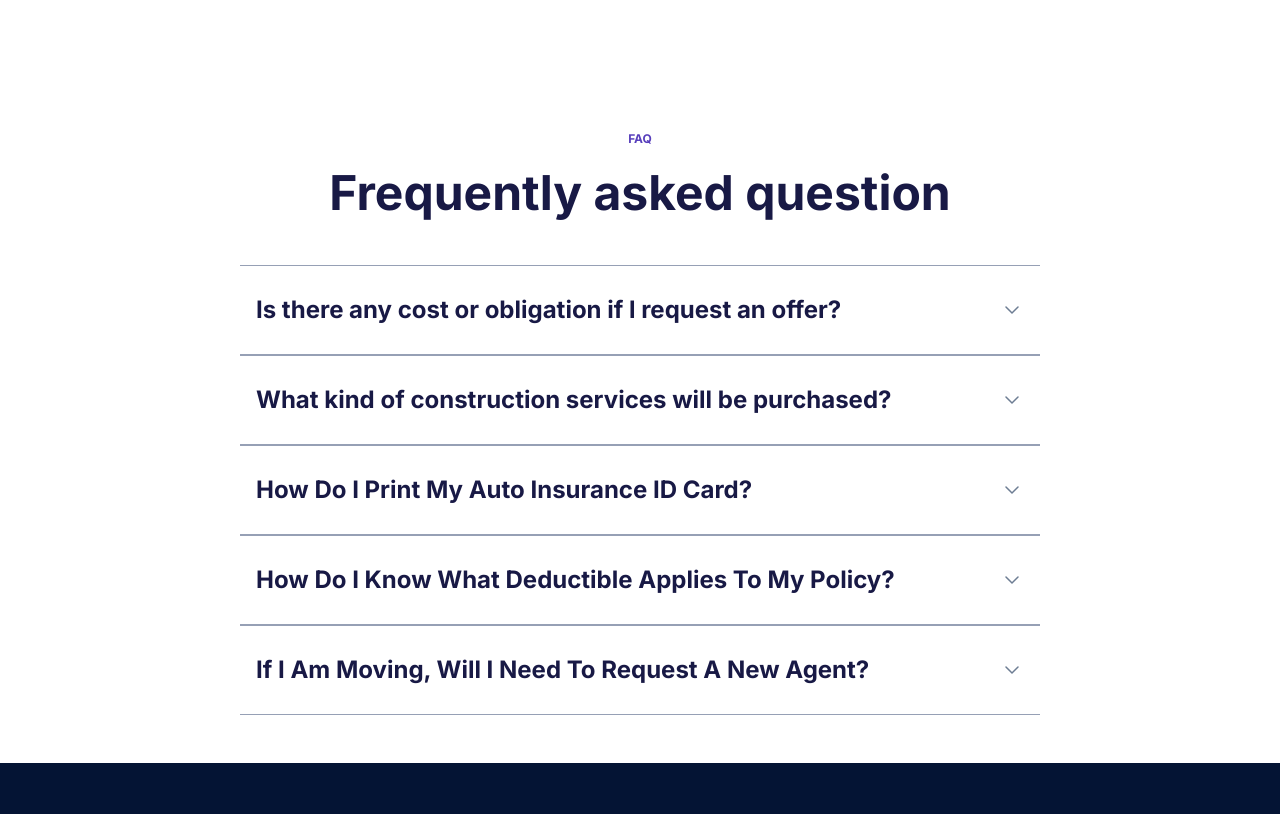
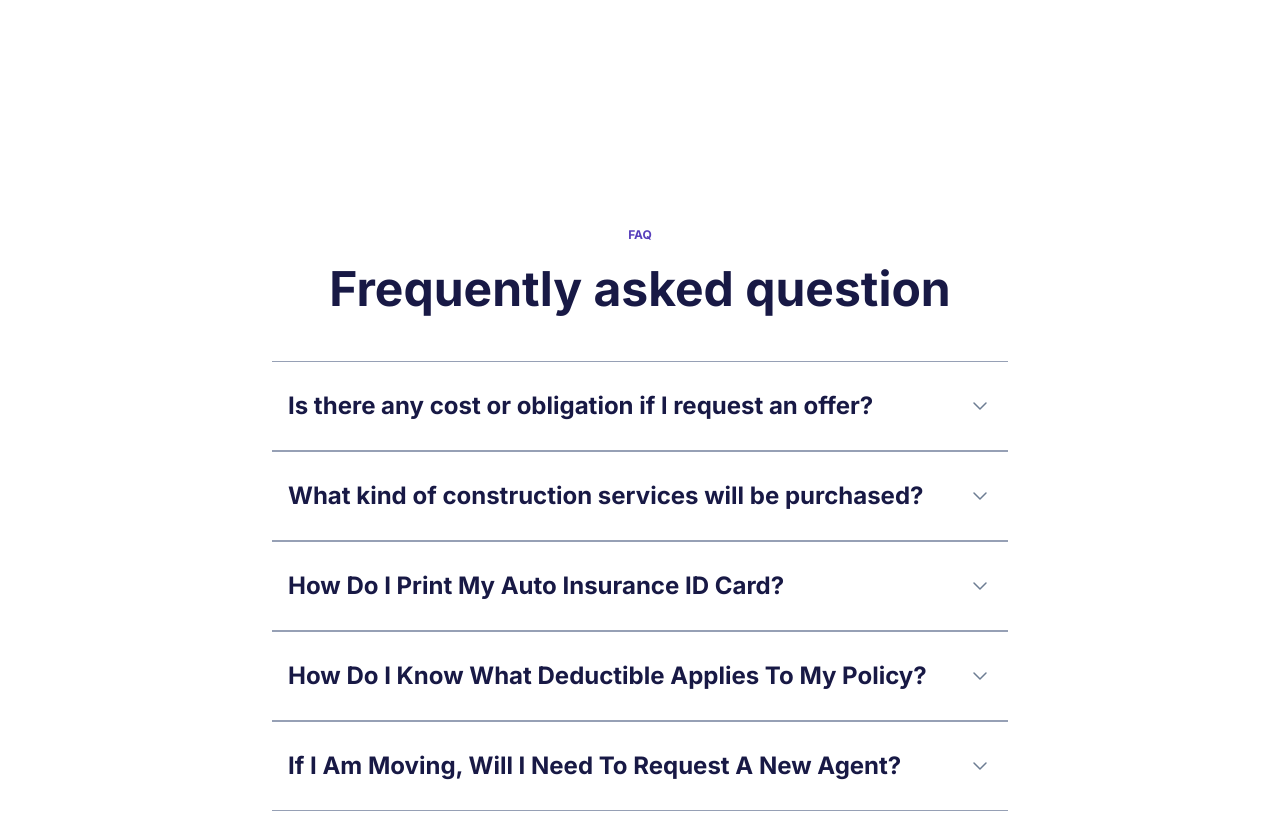
Before and after one commit to Wario-ajs/Dentalist-Page, a plain HTML site: page assets/pages/about.html in a window 1280 px wide. Shown: the part 2748-3562 px from the top of the page. Drawn offline with Linux system fonts and the light colour scheme.

Commit message:
Update about.css

```diff
--- a/assets/CSS/styles/about.css
+++ b/assets/CSS/styles/about.css
@@ -165,7 +165,7 @@
 /*======FAQ======*/
 
 .faq {
-    margin: 3rem 15rem;
+    margin: 12rem 17rem;
     display: flex;
     flex-direction: column;
 }
@@ -216,6 +216,7 @@
     background-repeat: no-repeat;
     background-position: center;
     background-size: contain;
+    cursor: pointer;
 }
 
 .faq__button--close {
```
